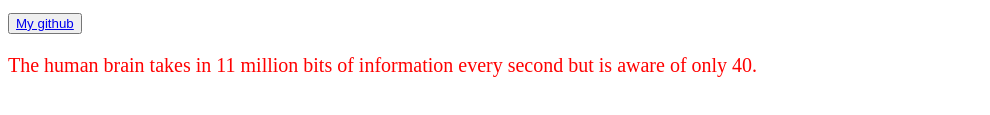
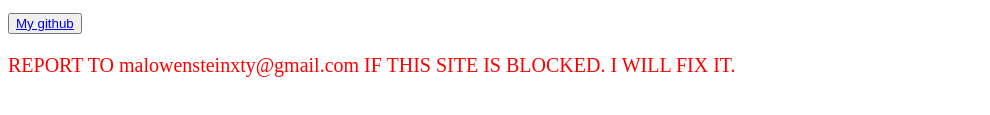
Before and after one commit to Xty21223/SchoolHackHome1, a plain HTML site: page index.html in a window 1280 px wide. Shown: the part 421-536 px from the top of the page, without its empty margins (0-990 px from the left). Drawn offline with Linux system fonts and the light colour scheme.

Commit message:
Update index.html

```diff
--- a/index.html
+++ b/index.html
@@ -11,7 +11,7 @@
             <p>Hello! Welcolme to Schoolhack! Here Students can share codeing iedeas and hack!
             The scource code is completley usable with <b>JUST</b> Its <u>HTML</u>.</p>
             <button><a href="https://github.com/Xty21223"> My github </a></button>
-            <p style="font-size:20px;color:#ff0000">The human brain takes in 11 million bits of information every second but is aware of only 40.</p>
+            <p style="font-size:20px;color:#ff0000">REPORT TO malowensteinxty@gmail.com IF THIS SITE IS BLOCKED. I WILL FIX IT.</p>
             </br>
         </body>
     </head>
```
